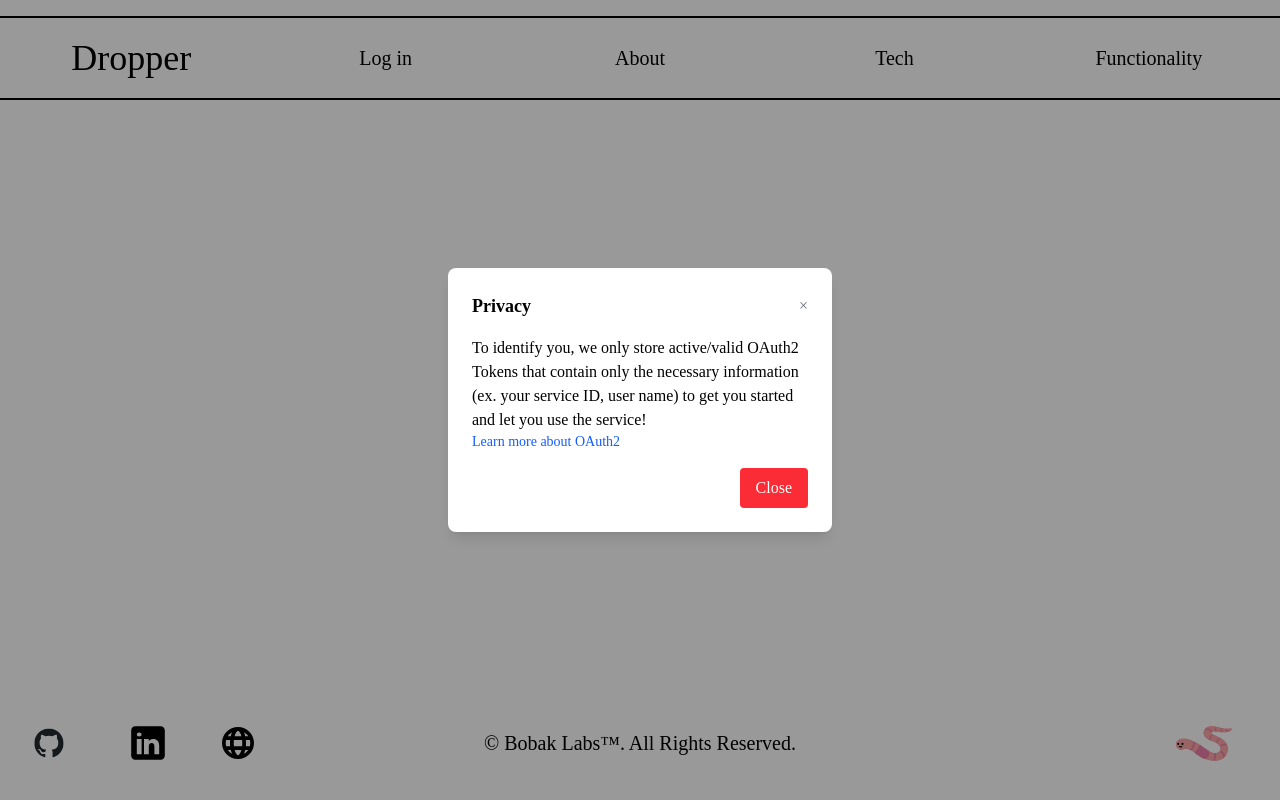
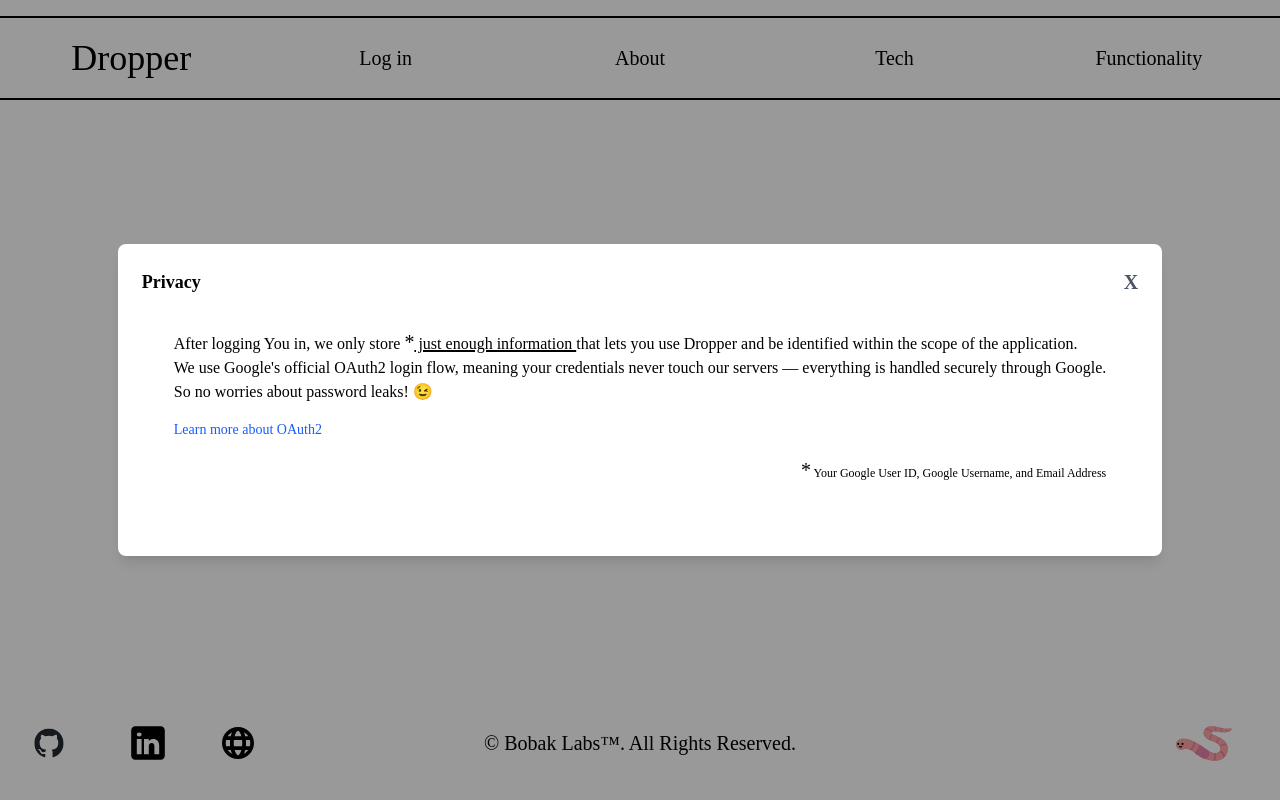
Before and after one commit to tscrond/dropper-frontend, a Vue app: page /login in a window 1280 px wide. Both pictures are taken after a click on the button "We don't store your credentials!". Built offline with nearby package versions, Linux system fonts and the light colour scheme; no server answers; a web font is replaced by a local one.

Commit message:
add privacy modal and profile view + small adjustments in the code

```diff
--- a/index.html
+++ b/index.html
@@ -9,7 +9,7 @@
     <link rel="preconnect" href="https://fonts.gstatic.com" crossorigin>
     <link href="https://fonts.googleapis.com/css2?family=Atma:wght@300;400;500;600;700&display=swap" rel="stylesheet">
     <script type="module" src="/config.js"></script>
-    <title>File Dropper</title>
+    <title>Dropper</title>
   </head>
   <body id="svg-background">
     <div id="app"></div>
--- a/src/components/Login.vue
+++ b/src/components/Login.vue
@@ -1,16 +1,39 @@
 <template>
-  <div class="flex items-center justify-center p-4">
-    <div class="flex flex-col items-center text-center justify-around text-xl w-64 h-64 border-4 border-dotted rounded-lg sm:w-96 sm:h-64">
-      <p>Log in to Dropper</p>
-      <div class="text-sm sm:w-64">
+  <div class="flex justify-center p-4">
+    <div class="flex flex-col items-center text-center justify-around text-xl w-64 h-64 border-4 border-dotted rounded-lg sm:w-128">
+      <p class="text-3xl">Log in to Dropper</p>
+      <div class="flex flex-col justify-around text-sm sm:w-full">
         <p>Use your Google Account to log in.</p>
         <p>Dropper uses an OAuth2 flow to identify users within the service.</p>
-        <button @click="openModal" class="text-lg transition-all cursor-pointer hover:text-teal-600">
+        <button @click="openModal" class="underline decoration-wavy hover:decoration-sky-500 hover:text-[21px] text-xl transition-all cursor-pointer">
           We don't store your credentials!
         </button>
         <PrivacyModal :isOpen="showModal" title="Privacy" @close="closeModal">
-          <p>To identify you, we only store active/valid OAuth2 Tokens that contain only the necessary information (ex. your service ID, user name) to get you started and let you use the service!</p>
-          <p class="text-blue-600 text-sm"><a href="https://auth0.com/intro-to-iam/what-is-oauth-2">Learn more about OAuth2</a></p>
+          <!-- <div class="space-y-2"> -->
+          <div class="flex flex-col m-4 p-4">
+            <!-- Make the trigger a peer and place it in its own block -->
+            <span>
+              After logging You in, we only store
+              <span class="text-xl inline">*</span>
+              <span class="peer hover:decoration-green-500 hover:cursor-pointer hover:text-xl underline decoration-2 transition-all duration-300">
+                just enough information
+              </span>
+              that lets you use Dropper and be identified within the scope of the application.
+              <p>We use Google's official OAuth2 login flow, meaning your credentials never touch our servers — everything is handled securely through Google.</p>
+              <p>So no worries about password leaks! 😉</p>
+
+              <p class="text-blue-600 text-sm my-4">
+                <a href="https://auth0.com/intro-to-iam/what-is-oauth-2">Learn more about OAuth2</a>
+              </p>
+
+              <!-- This element reacts to hover on the peer -->
+              <p class="text-[12px] text-right transition-all duration-300 peer-hover:text-[18px] peer-hover:text-green-500 my-4">
+                <span class="text-xl inline">*</span>
+                Your Google User ID, Google Username, and Email Address
+              </p>
+            </span>
+          </div>
+        <!-- </div> -->
         </PrivacyModal>
       </div>
       <form :action="`${backendUrl}/auth/oauth`" method="get">
--- a/src/components/Navbar.vue
+++ b/src/components/Navbar.vue
@@ -5,7 +5,11 @@
 
         <div class="flex flex-row w-full justify-evenly m-1 p-1">
             <div class="flex justify-center items-center w-full h-16 sm:h-16">
-                <h1 class="text-2xl sm:text-4xl">Dropper</h1>
+                <button class="text-lg sm:text-xl cursor-pointer hover:text-blue-400">
+                    <a href="/">
+                        <h1 class="text-2xl sm:text-4xl">Dropper</h1>
+                    </a>
+                </button>
             </div>
 
             <div v-if="!authStore.isAuthenticated "class="flex items-center justify-center w-full">
@@ -46,7 +50,7 @@
 
             <div v-if="authStore.isAuthenticated" class="flex justify-center w-full">
                 <button class="w-full text-lg sm:text-xl cursor-pointer hover:text-blue-400">
-                    <a class="flex flex-col justify-center items-center" href="/">
+                    <a class="flex flex-col justify-center items-center" href="/profile">
                         <div>
                             <img :src="userDataStore.profPicture" alt="Circular Image" class="w-8 h-8 sm:w-12 sm:h-12 rounded-full">
                         </div>
--- a/src/components/PrivacyModal.vue
+++ b/src/components/PrivacyModal.vue
@@ -1,17 +1,15 @@
 <template>
   <Teleport to="body">
     <div v-if="isOpen" class="fixed inset-0 flex items-center justify-center bg-black/40">
-      <div class="bg-white p-6 rounded-lg shadow-lg w-96">
-        <div class="flex justify-between items-center mb-4">
+      <div class="flex justify-evenly flex-col bg-white p-6 rounded-lg shadow-lg">
+        <div class="flex justify-between items-center">
           <h2 class="text-lg font-semibold">{{ title }}</h2>
-          <button @click="closeModal" class="text-gray-500 hover:text-gray-800">&times;</button>
+          <!-- <button @click="closeModal" class="text-gray-500 hover:text-gray-800">&times;</button> -->
+          <button @click="closeModal" class="text-xl cursor-pointer font-bold text-gray-600 hover:text-black">
+            X
+          </button>
         </div>
         <slot></slot> <!-- Slot for modal content -->
-        <div class="mt-4 flex justify-end">
-          <button @click="closeModal" class="px-4 py-2 bg-red-500 text-white rounded hover:bg-red-400">
-            Close
-          </button>
-        </div>
       </div>
     </div>
   </Teleport>
--- /dev/null
+++ b/src/components/Profile.vue
@@ -0,0 +1,54 @@
+<template>
+    <div class="flex flex-col justify-around rounded-lg border-2 border-dashed w-64 h-96 sm:w-128 sm:h-128">
+        <div class="flex flex-col justify-center items-center text-xl font-bold w-full h-2/7">
+            <div class="flex justify-center items-center w-full">
+                <img :src="userDataStore.profPicture" alt="Circular Image" class="w-8 h-8 sm:w-16 sm:h-16 rounded-full">
+            </div>
+            <div class="flex justify-center items-center w-full">
+               {{ userDataStore.userName }}
+            </div>
+        </div>
+
+        <hr>
+
+        <div class="flex flex-col justify-around items-start text-xl w-full h-5/7">
+            <div
+                v-for="(field, index) in userFields"
+                :key="index"
+                class="flex justify-center items-center w-full max-h-[50px] sm:max-h-[100px] overflow-clip break-all text-sm sm:text-lg"
+            >
+                <div class="flex w-full justify-center items-center max-w-1/3">
+                    <div class="flex justify-center font-bold">{{ field.label }}:</div>
+                </div>
+                <div class="flex w-full justify-center items-center max-w-2/3">
+                    <div class="flex justify-center">{{ field.custom ? field.custom() : userDataStore[field.key] }}</div>
+                </div>
+            </div>
+        </div>
+    </div>
+</template>
+
+<script setup>
+import { onMounted } from 'vue';
+import { useUserDataStore } from '@/stores/userdata';
+
+const userDataStore = useUserDataStore();
+
+onMounted(async () => {
+    await userDataStore.fetchUserData();
+});
+
+const userFields = [
+  { label: 'User Email', key: 'userEmail' },
+  { label: 'User Name', key: 'userName' },
+  { label: 'User ID', key: 'userId' },
+  {
+    label: 'Full Name', custom: () => {
+        const fullName = `${userDataStore.givenName ?? ''} ${userDataStore.familyName ?? ''}`.trim();
+        return fullName;
+    }
+  },
+  { label: 'Locale', key: 'locale' },
+];
+
+</script>
--- a/src/router/index.js
+++ b/src/router/index.js
@@ -4,6 +4,7 @@
 
 import HomeView from '@/views/HomeView.vue';
 import LoginView from '@/views/LoginView.vue';
+import ProfileView from '@/views/ProfileView.vue';
 
 // Ensure Pinia is active
 if (!getActivePinia()) {
@@ -25,6 +26,14 @@
       path: '/login',
       name: 'login',
       component: LoginView,
+    },
+    {
+      path: '/profile',
+      name: 'profile',
+      component: ProfileView,
+      meta: {
+        requiresAuth: true,
+      },
     }
   ],
 })
--- a/src/services/fileupload.js
+++ b/src/services/fileupload.js
@@ -21,7 +21,7 @@
 
       console.log("Backend endpoint: ", backendEndpoint);
 
-      const uploadUrl = `${backendEndpoint}/upload`;
+      const uploadUrl = `${backendEndpoint}/files/upload`;
 
       return axios.post(uploadUrl, formData, {
         withCredentials: true,
--- /dev/null
+++ b/src/stores/bucket.js
@@ -0,0 +1,27 @@
+import { defineStore } from 'pinia';
+import axios from 'axios';
+
+let backendEndpoint = '';
+
+if (import.meta.env.DEV) {
+    backendEndpoint = import.meta.env.VITE_BACKEND_ENDPOINT || '';
+} else {
+    backendEndpoint = window.CONFIG.BACKEND_ENDPOINT || '__BACKEND_ENDPOINT__';
+}
+
+export const useBucketDataStore = defineStore("bucketdata",{
+    state: () => ({
+        bucketData: null,
+    }),
+    getters: {
+        objectsList: (state) => state.bucketData?.objects || null,
+    },
+    actions: {
+        async fetchBucketDataFromUser(userData) {
+            const bucketDataUrl = `${backendEndpoint}/user/bucket`;
+            const response = await axios.get(bucketDataUrl, { withCredentials: true });
+
+            return null;
+        }
+    }
+});
--- a/src/stores/userdata.js
+++ b/src/stores/userdata.js
@@ -14,15 +14,19 @@
         userData: null,
     }),
     getters: {
+        userId: (state) => state.userData?.id || null,
+        userEmail: (state) => state.userData?.email || null,
+        userName: (state) => state.userData?.name || null,
+        givenName: (state) => state.userData?.given_name || null,
+        familyName: (state) => state.userData?.family_name || null,
         profPicture: (state) => state.userData?.picture || null,
-        userEmail: (state) => state.userData?.email || null,
-        givenName: (state) => state.userData?.given_name || null,
+        locale: (state) => state.userData?.locale || null
     },
     actions: {
         async fetchUserData() {
             try {
-                const userDataUrl = `${backendEndpoint}/user_data`;
-                const response = await axios.get(userDataUrl,{ withCredentials: true });
+                const userDataUrl = `${backendEndpoint}/user/data`;
+                const response = await axios.get(userDataUrl, { withCredentials: true });
 
                 if (response.data.user_data) {
                     this.userData = response.data.user_data;
--- a/src/views/LoginView.vue
+++ b/src/views/LoginView.vue
@@ -3,7 +3,7 @@
 </script>
 
 <template>
-  <main>
-    <Login />
+  <main class="w-full h-full flex items-center justify-center">
+    <Login/>
   </main>
 </template>
--- /dev/null
+++ b/src/views/ProfileView.vue
@@ -0,0 +1,10 @@
+<script setup>
+import Profile from '../components/Profile.vue';
+</script>
+
+
+<template>
+    <main>
+        <Profile></Profile>
+    </main>
+</template>
```
